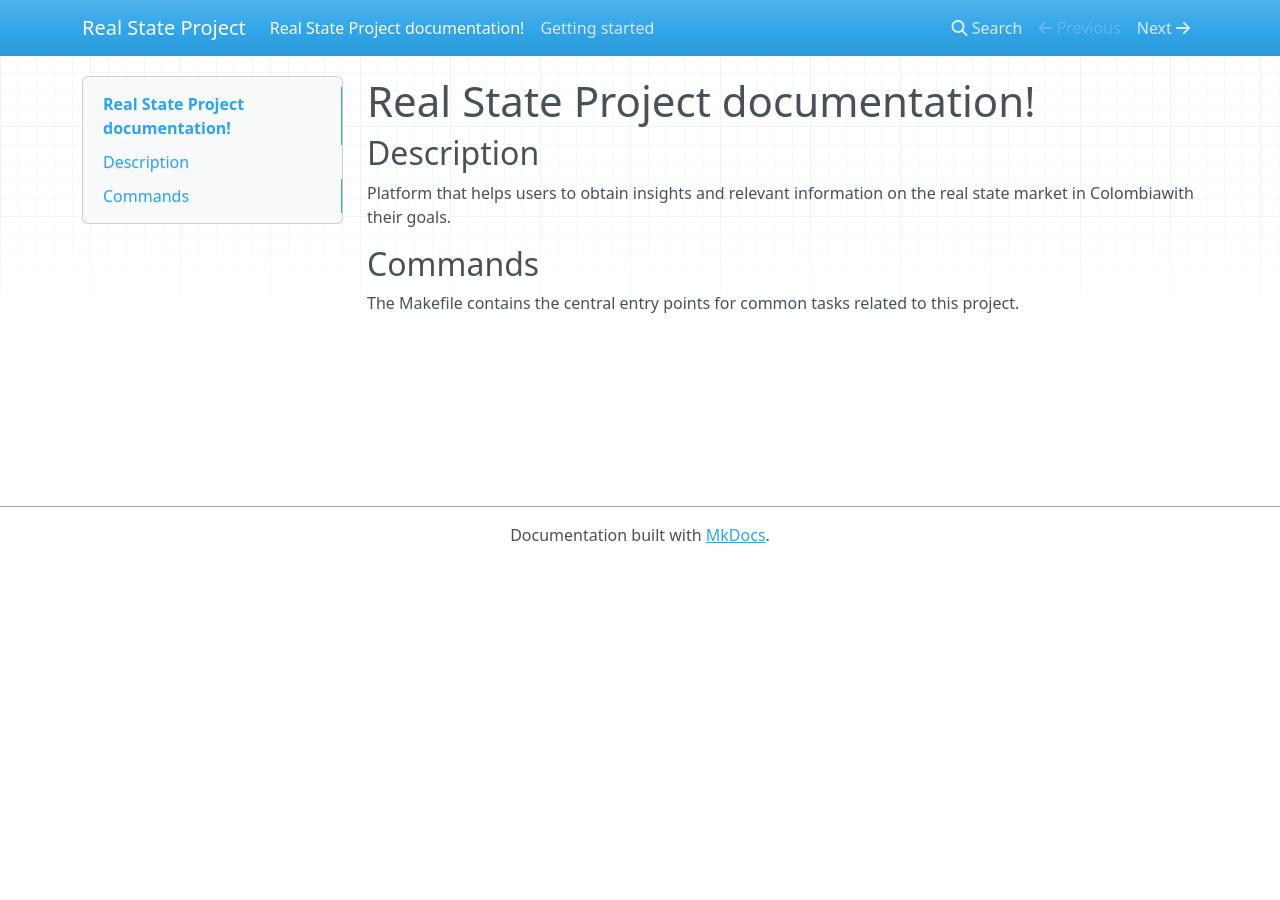
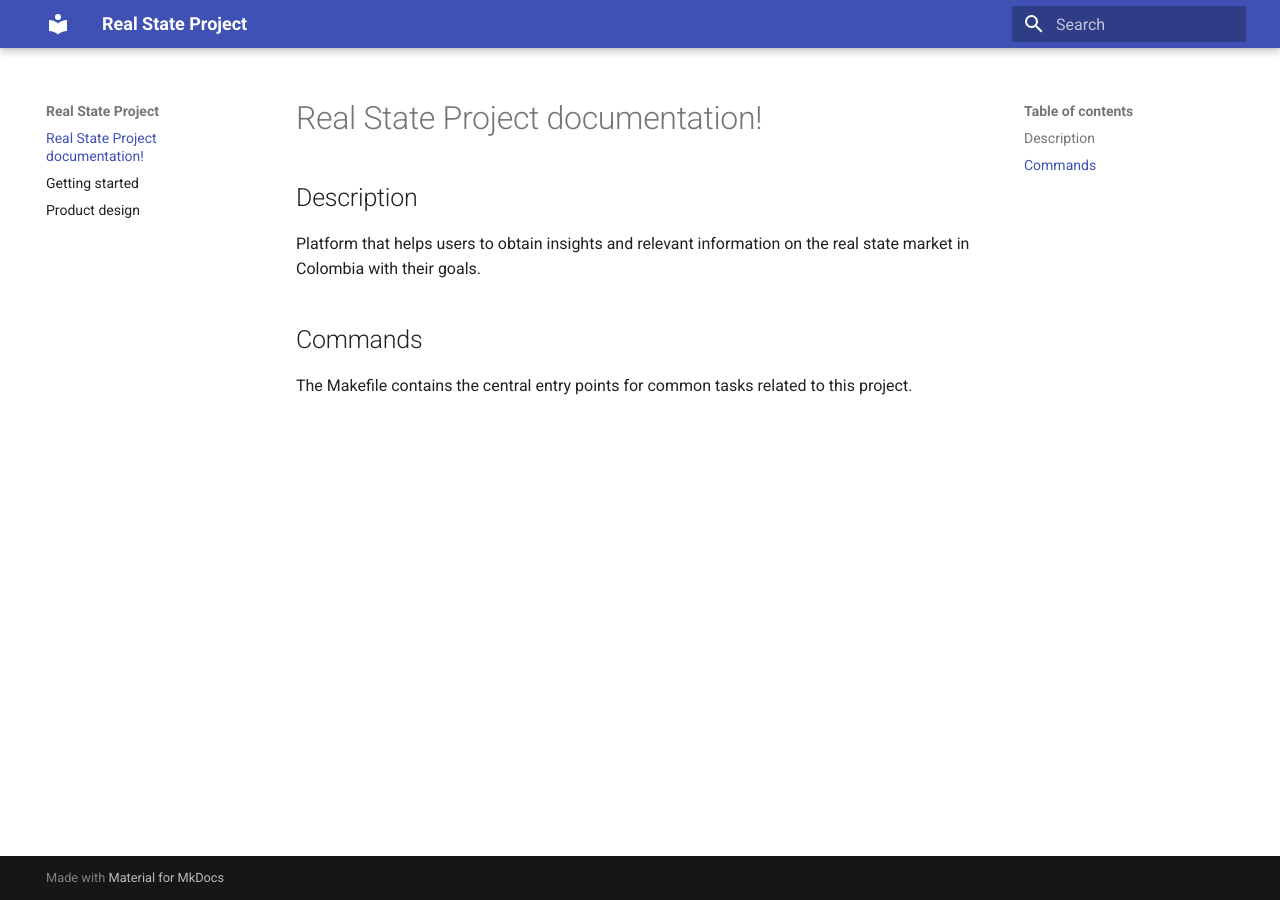
Before and after one commit to sabiadata/real_state_project, an MkDocs documentation site: the page built from docs/docs/index.md, in a window 1280 px wide. Built offline with MkDocs 1.6.1 and Material for MkDocs 9.7.7, drawn with Linux system fonts in a browser that asks for light colours; nearby versions of some CDN libraries.

Commit message:
docs: add product design section

```diff
--- a/docs/docs/index.md
+++ b/docs/docs/index.md
@@ -2,7 +2,7 @@
 
 ## Description
 
-Platform that helps users to obtain insights and relevant information on the real state market in Colombiawith their goals.
+Platform that helps users to obtain insights and relevant information on the real state market in Colombia with their goals.
 
 ## Commands
 
--- a/docs/mkdocs.yml
+++ b/docs/mkdocs.yml
@@ -2,3 +2,7 @@
 #
 site_author: Sabia
 #
+theme: material
+
+plugins:
+  - search
--- a/pyproject.toml
+++ b/pyproject.toml
@@ -18,9 +18,11 @@
 dependencies = [
     "loguru",
     "mkdocs",
+    "mkdocs-material>=9.6.12",
     "pip",
     "polars>=1.29.0",
     "python-dotenv",
+    "ray[default]>=2.46.0",
     "ruff",
     "tqdm",
     "typer",
```
Also changed, not shown: docs/docs/product-design.md (added, +45 -0 lines), 1 other file.
